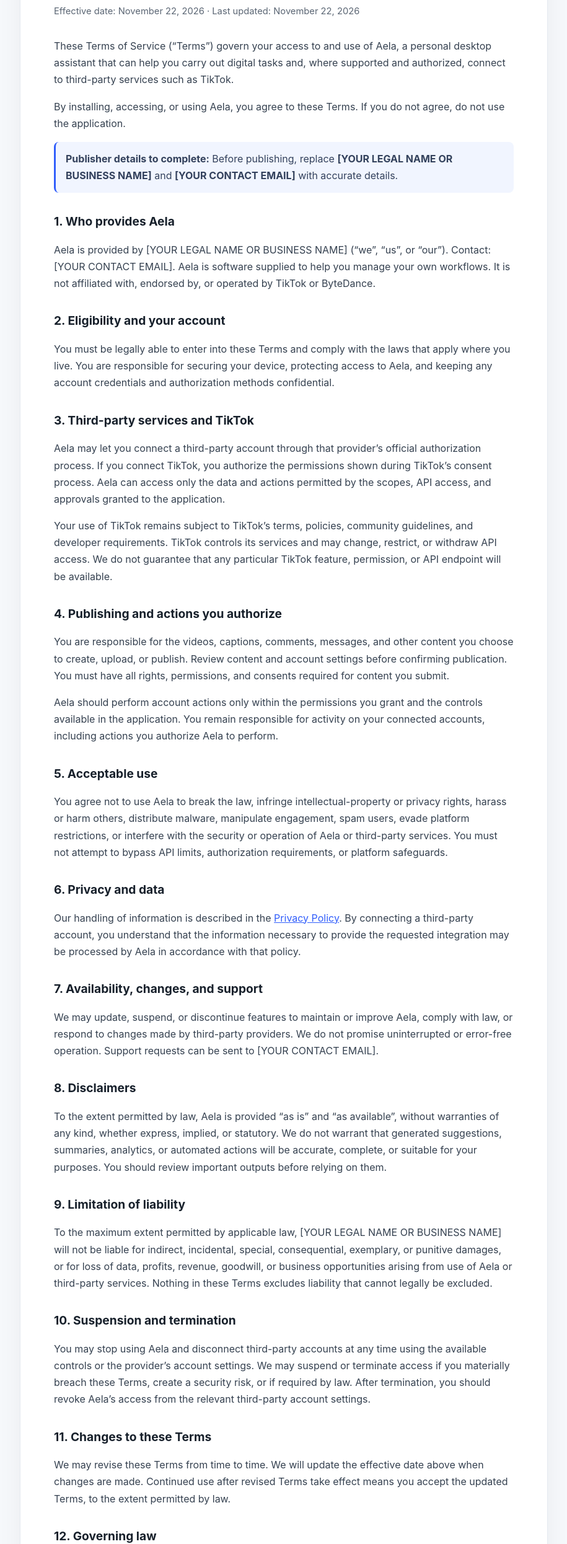
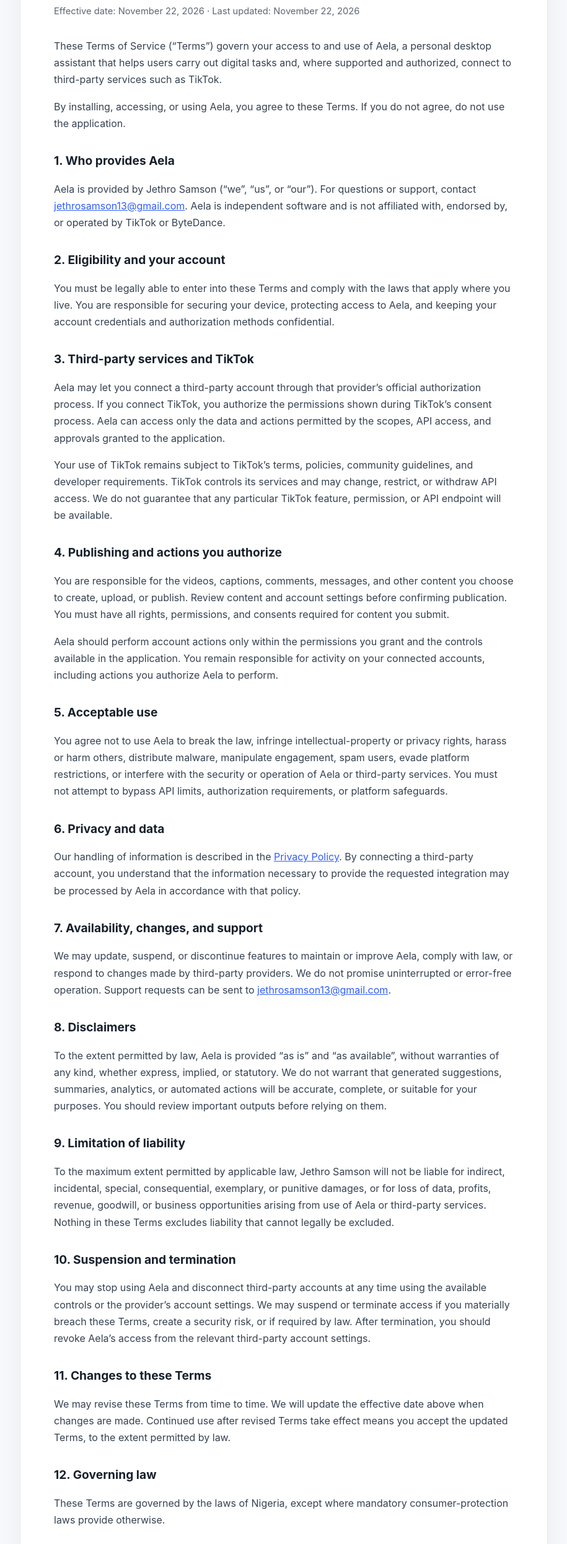
Before and after one commit to Jethrowhiz/aela-legal, a plain HTML site: page aela-legal-website/terms/index.html in a window 1280 px wide. Shown: the part 229-2720 px from the top of the page at 62% size, without its empty margins (182-1097 px from the left). Drawn offline with Linux system fonts and the light colour scheme.

Commit message:
Update index.html

```diff
--- a/aela-legal-website/terms/index.html
+++ b/aela-legal-website/terms/index.html
@@ -1,49 +1,94 @@
+
 <!doctype html>
-<html lang="en"><head><meta charset="utf-8"><meta name="viewport" content="width=device-width,initial-scale=1">
-<meta name="description" content="Terms governing use of Aela and its optional third-party integrations."><meta name="theme-color" content="#f6f8fb"><title>Terms of Service | Aela</title>
+<html lang="en">
+<head>
+<meta charset="utf-8">
+<meta name="viewport" content="width=device-width,initial-scale=1">
+<meta name="description" content="Terms governing the use of Aela and its optional third-party integrations.">
+<meta name="theme-color" content="#f6f8fb">
+<title>Terms of Service | Aela</title>
 <style>
 :root{color-scheme:light;--ink:#17202b;--muted:#5b6674;--line:#e6eaf0;--accent:#315efb;--bg:#f6f8fb}
-*{box-sizing:border-box}body{margin:0;background:var(--bg);color:var(--ink);font:16px/1.7 Inter,ui-sans-serif,system-ui,-apple-system,Segoe UI,Roboto,Arial,sans-serif}
-header{background:#fff;border-bottom:1px solid var(--line)}.wrap{max-width:900px;margin:auto;padding:24px}
-.brand{font-weight:750;letter-spacing:.02em;color:var(--ink);text-decoration:none}.brand span{color:var(--accent)}
-main{max-width:900px;margin:40px auto;padding:0 24px 60px}.paper{background:#fff;border:1px solid var(--line);border-radius:18px;padding:clamp(24px,5vw,54px);box-shadow:0 12px 40px rgba(23,32,43,.05)}
-h1{font-size:clamp(2rem,5vw,3rem);line-height:1.12;letter-spacing:-.04em;margin:0 0 10px}h2{font-size:1.2rem;margin:30px 0 8px}p,li{color:#354150}.meta{color:var(--muted);font-size:.92rem;margin-bottom:30px}.notice{padding:14px 16px;background:#f1f5ff;border-left:3px solid var(--accent);border-radius:8px;color:#33415c}
-a{color:var(--accent)}footer{max-width:900px;margin:0 auto;padding:0 24px 40px;color:var(--muted);font-size:.9rem}.links{display:flex;gap:18px;flex-wrap:wrap;margin-top:28px}
-</style></head><body>
+*{box-sizing:border-box}
+body{margin:0;background:var(--bg);color:var(--ink);font:16px/1.7 Inter,ui-sans-serif,system-ui,-apple-system,Segoe UI,Roboto,Arial,sans-serif}
+header{background:#fff;border-bottom:1px solid var(--line)}
+.wrap{max-width:900px;margin:auto;padding:24px}
+.brand{font-weight:750;letter-spacing:.02em;color:var(--ink);text-decoration:none}
+.brand span{color:var(--accent)}
+main{max-width:900px;margin:40px auto;padding:0 24px 60px}
+.paper{background:#fff;border:1px solid var(--line);border-radius:18px;padding:clamp(24px,5vw,54px);box-shadow:0 12px 40px rgba(23,32,43,.05)}
+h1{font-size:clamp(2rem,5vw,3rem);line-height:1.12;letter-spacing:-.04em;margin:0 0 10px}
+h2{font-size:1.2rem;margin:30px 0 8px}
+p,li{color:#354150}
+.meta{color:var(--muted);font-size:.92rem;margin-bottom:30px}
+a{color:var(--accent)}
+footer{max-width:900px;margin:0 auto;padding:0 24px 40px;color:var(--muted);font-size:.9rem}
+.links{display:flex;gap:18px;flex-wrap:wrap;margin-top:28px}
+</style>
+</head>
+<body>
 <header><div class="wrap"><a class="brand" href="../">AELA<span>.</span></a></div></header>
-<main><article class="paper"><h1>Terms of Service</h1><div class="meta">Effective date: November 22, 2026 · Last updated: November 22, 2026</div>
 
-<p>These Terms of Service (“Terms”) govern your access to and use of Aela, a personal desktop assistant that can help you carry out digital tasks and, where supported and authorized, connect to third-party services such as TikTok.</p>
+<main>
+<article class="paper">
+<h1>Terms of Service</h1>
+<div class="meta">Effective date: November 22, 2026 · Last updated: November 22, 2026</div>
+
+<p>These Terms of Service (“Terms”) govern your access to and use of Aela, a personal desktop assistant that helps users carry out digital tasks and, where supported and authorized, connect to third-party services such as TikTok.</p>
+
 <p>By installing, accessing, or using Aela, you agree to these Terms. If you do not agree, do not use the application.</p>
-<div class="notice"><strong>Publisher details to complete:</strong> Before publishing, replace <strong>[YOUR LEGAL NAME OR BUSINESS NAME]</strong> and <strong>[YOUR CONTACT EMAIL]</strong> with accurate details.</div>
+
 <h2>1. Who provides Aela</h2>
-<p>Aela is provided by [YOUR LEGAL NAME OR BUSINESS NAME] (“we”, “us”, or “our”). Contact: [YOUR CONTACT EMAIL]. Aela is software supplied to help you manage your own workflows. It is not affiliated with, endorsed by, or operated by TikTok or ByteDance.</p>
+<p>Aela is provided by Jethro Samson (“we”, “us”, or “our”). For questions or support, contact <a href="mailto:jethrosamson13@gmail.com">jethrosamson13@gmail.com</a>. Aela is independent software and is not affiliated with, endorsed by, or operated by TikTok or ByteDance.</p>
+
 <h2>2. Eligibility and your account</h2>
-<p>You must be legally able to enter into these Terms and comply with the laws that apply where you live. You are responsible for securing your device, protecting access to Aela, and keeping any account credentials and authorization methods confidential.</p>
+<p>You must be legally able to enter into these Terms and comply with the laws that apply where you live. You are responsible for securing your device, protecting access to Aela, and keeping your account credentials and authorization methods confidential.</p>
+
 <h2>3. Third-party services and TikTok</h2>
 <p>Aela may let you connect a third-party account through that provider’s official authorization process. If you connect TikTok, you authorize the permissions shown during TikTok’s consent process. Aela can access only the data and actions permitted by the scopes, API access, and approvals granted to the application.</p>
 <p>Your use of TikTok remains subject to TikTok’s terms, policies, community guidelines, and developer requirements. TikTok controls its services and may change, restrict, or withdraw API access. We do not guarantee that any particular TikTok feature, permission, or API endpoint will be available.</p>
+
 <h2>4. Publishing and actions you authorize</h2>
 <p>You are responsible for the videos, captions, comments, messages, and other content you choose to create, upload, or publish. Review content and account settings before confirming publication. You must have all rights, permissions, and consents required for content you submit.</p>
 <p>Aela should perform account actions only within the permissions you grant and the controls available in the application. You remain responsible for activity on your connected accounts, including actions you authorize Aela to perform.</p>
+
 <h2>5. Acceptable use</h2>
 <p>You agree not to use Aela to break the law, infringe intellectual-property or privacy rights, harass or harm others, distribute malware, manipulate engagement, spam users, evade platform restrictions, or interfere with the security or operation of Aela or third-party services. You must not attempt to bypass API limits, authorization requirements, or platform safeguards.</p>
+
 <h2>6. Privacy and data</h2>
 <p>Our handling of information is described in the <a href="../privacy/">Privacy Policy</a>. By connecting a third-party account, you understand that the information necessary to provide the requested integration may be processed by Aela in accordance with that policy.</p>
+
 <h2>7. Availability, changes, and support</h2>
-<p>We may update, suspend, or discontinue features to maintain or improve Aela, comply with law, or respond to changes made by third-party providers. We do not promise uninterrupted or error-free operation. Support requests can be sent to [YOUR CONTACT EMAIL].</p>
+<p>We may update, suspend, or discontinue features to maintain or improve Aela, comply with law, or respond to changes made by third-party providers. We do not promise uninterrupted or error-free operation. Support requests can be sent to <a href="mailto:jethrosamson13@gmail.com">jethrosamson13@gmail.com</a>.</p>
+
 <h2>8. Disclaimers</h2>
 <p>To the extent permitted by law, Aela is provided “as is” and “as available”, without warranties of any kind, whether express, implied, or statutory. We do not warrant that generated suggestions, summaries, analytics, or automated actions will be accurate, complete, or suitable for your purposes. You should review important outputs before relying on them.</p>
+
 <h2>9. Limitation of liability</h2>
-<p>To the maximum extent permitted by applicable law, [YOUR LEGAL NAME OR BUSINESS NAME] will not be liable for indirect, incidental, special, consequential, exemplary, or punitive damages, or for loss of data, profits, revenue, goodwill, or business opportunities arising from use of Aela or third-party services. Nothing in these Terms excludes liability that cannot legally be excluded.</p>
+<p>To the maximum extent permitted by applicable law, Jethro Samson will not be liable for indirect, incidental, special, consequential, exemplary, or punitive damages, or for loss of data, profits, revenue, goodwill, or business opportunities arising from use of Aela or third-party services. Nothing in these Terms excludes liability that cannot legally be excluded.</p>
+
 <h2>10. Suspension and termination</h2>
 <p>You may stop using Aela and disconnect third-party accounts at any time using the available controls or the provider’s account settings. We may suspend or terminate access if you materially breach these Terms, create a security risk, or if required by law. After termination, you should revoke Aela’s access from the relevant third-party account settings.</p>
+
 <h2>11. Changes to these Terms</h2>
 <p>We may revise these Terms from time to time. We will update the effective date above when changes are made. Continued use after revised Terms take effect means you accept the updated Terms, to the extent permitted by law.</p>
+
 <h2>12. Governing law</h2>
-<p>These Terms are governed by the laws of [YOUR COUNTRY OR JURISDICTION], without regard to conflict-of-law rules, except where mandatory consumer-protection laws provide otherwise.</p>
+<p>These Terms are governed by the laws of Nigeria, except where mandatory consumer-protection laws provide otherwise.</p>
+
 <h2>13. Contact</h2>
-<p>Questions about these Terms: [jethrosamson13@gmail.com].</p>
+<p>For questions about these Terms, contact:</p>
+<p><strong>Jethro Samson</strong><br>
+Email: <a href="mailto:jethrosamson13@gmail.com">jethrosamson13@gmail.com</a></p>
 
-<nav class="links"><a href="../terms/">Terms of Service</a><a href="../privacy/">Privacy Policy</a><a href="../">Home</a></nav>
-</article></main><footer>© 2026 Aela.</footer></body></html>
+<nav class="links">
+<a href="../terms/">Terms of Service</a>
+<a href="../privacy/">Privacy Policy</a>
+<a href="../">Home</a>
+</nav>
+</article>
+</main>
+
+<footer>© 2026 Aela. All rights reserved.</footer>
+</body>
+</html>
```
